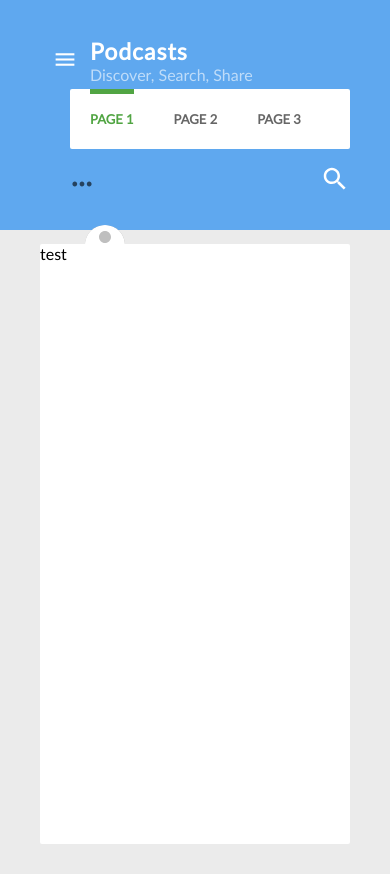
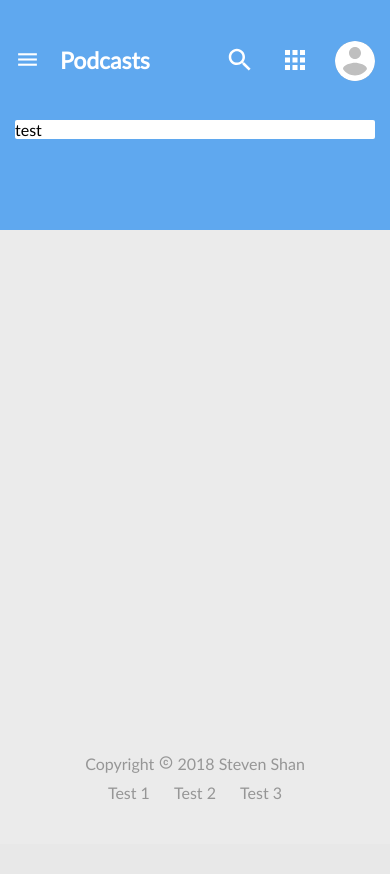
Before and after one commit to stevenshan/podcast-service, a Django app: template podcast/templates/template.html in a window 390 px wide. After the commit the page ends 799 px from the top, so only its background shows below. Run offline with Django 3.2, Linux system fonts and the light colour scheme; the template is opened without the code that fills it, so the values that code supplies are empty.

Commit message:
template done

```diff
--- a/podcast/templates/css/template.css
+++ b/podcast/templates/css/template.css
@@ -1,10 +1,19 @@
 /*
 Stylesheet for generic template page displaying search results
 or subscription lists
+
+Note: some styles are set to display: none here but made
+visible by the mobile stylesheet template.mobile.css
 */
 
+html,
 body {
     margin: 0px;
+    padding: 0px;
+    height: 100%;
+}
+
+body {
     font-family: 'Lato', sans-serif;
     background-color: #ebebeb;
 }
@@ -31,12 +40,27 @@
 * {
     box-sizing: border-box;
     outline: none;
+    /* remove background on mobile tap */
+    -webkit-tap-highlight-color: transparent;
 }
 
 input::placeholder {
     color: #ffffff;
     font-family: 'Lato', sans-serif;
     opacity: 1;
+}
+
+::-webkit-input-placeholder {
+    color: #ffffff;
+}
+::-moz-placeholder {
+    color: #ffffff;
+}
+:-ms-input-placeholder {
+    color: #ffffff;
+}
+:-moz-placeholder {
+    color: #ffffff;
 }
 
 ul {
@@ -69,6 +93,11 @@
     height: 230px;
     background: #5fa8ef;
     z-index: -1;
+}
+
+#wrapper {
+    min-height: 100%;
+    position: relative;
 }
 
 /*
@@ -106,7 +135,7 @@
     float: left;
     line-height: 60px;
     padding-right: 30px;
-    width: 250px;
+    width: 230px;
     font-size: 0px;
 }
 
@@ -117,13 +146,12 @@
     color: #ffffff;
     vertical-align: middle;
     line-height: initial;
-    letter-spacing: 1px;
 }
 
 header #titleSection #title span {
     font-size: 16px;
     font-weight: normal;
-    color: rgb(255, 255, 255, 0.6);
+    color: #c8d9f3;
     display: block;
     letter-spacing: initial;
 }
@@ -131,12 +159,12 @@
 /* Button to toggle sidebar on mobile */
 header #titleSection #menuSidebarToggle {
     color: #ffffff;
-    text-align: center;
+    text-align: left;
     line-height: 60px;
     height: 60px;
     font-size: 25px;
     top: 0px;
-    width: 50px;
+    width: 45px;
     float: left;
     cursor: pointer;
     display: none; /* mobile template makes visible */
@@ -159,7 +187,7 @@
     padding: 0px 20px 0px 60px;
     height: 100%;
     border-radius: 2px;
-    background: rgb(255, 255, 255, 0.3);
+    background: #a2c2f1;
     color: #ffffff;
     font-size: 15px;
 }
@@ -189,11 +217,11 @@
 
 header #searchBar.focused #searchInput {
     background: #ffffff;
-    color: rgb(0, 0, 0, 0.6);
+    color: #606060;
 }
 
 header #searchBar.focused #searchInput::placeholder {
-    color: rgb(0, 0, 0, 0.6);
+    color: #606060;
 }
 
 header #searchBar.focused #searchInput {
@@ -268,7 +296,7 @@
 header #settingsMenu #navMenu li a {
     font-size: 13px;
     font-weight: bolder;
-    color: rgb(0, 0, 0, 0.6);
+    color: #656565;
     text-transform: uppercase; /* make menu buttons uppercase */
     padding: 0px 20px;
     display: inline-block;
@@ -298,10 +326,11 @@
     height: 100%;
 }
 
+/* Triple ellipses button to expand menu */
 header #settingsMenu #navMenu #navMenuToggle div {
     font-size: 13px;
     font-weight: bolder;
-    color: rgb(0, 0, 0, 0.6);
+    color: #656565;
     text-transform: uppercase;
     padding: 0px 20px;
     display: inline-block;
@@ -330,6 +359,35 @@
     display: inline-block;
 }
 
+/* Button that toggles navMenu on mobile */
+header #settingsMenu #navMenuToggleView {
+    line-height: 60px;
+    cursor: pointer;
+    width: 60px;
+    height: 60px;
+    font-size: 30px;
+    text-align: center;
+    display: block;
+    float: left;
+    color: #ffffff;
+    margin-top: 1px; /* fix weird offset glitch */
+    display: none; /* made visible in mobile stylesheet */
+}
+
+/* Button that closes menu on mobile */
+header #settingsMenu #navMenuClose {
+    position: fixed;
+    top: 0px;
+    right: 0px;
+    width: 80px;
+    height: 80px;
+    line-height: 80px;
+    text-align: center;
+    font-size: 40px;
+    cursor: pointer;
+    display: none; /* made visible in mobile stylesheet */
+}
+
 /* User icon styling */
 
 header #settingsMenu #userMenu {
@@ -356,6 +414,7 @@
     position: relative;
     display: block;
     padding: 0px 40px 30px 270px;
+    padding-bottom: 150px; /* height of footer + 30 */
 }
 
 /*
@@ -377,8 +436,8 @@
 
 /* button to close sidebar */
 #sidebar #sidebarHead i {
-    background-color: rgb(0, 0, 0, 0.4);
-    color: #b2d6f4;
+    background-color: #759494;
+    color: #caf6f6;
     width: 40px;
     height: 40px;
     line-height: 40px;
@@ -415,7 +474,7 @@
     background-repeat: no-repeat;
     background-position: center;
     background-size: 50%;
-    background-color: rgb(255, 255, 255, 0.2);
+    background-color: #93b8ee;
     border-radius: 50%;
     cursor: pointer;
 }
@@ -433,7 +492,7 @@
 /* Icon hover action */
 
 #main #sidebar #topSidebar div:hover {
-    background-color: rgb(255, 255, 255, 1);
+    background-color: #ffffff;
 }
 
 #main #sidebar #topSidebar #dashboardLink:hover {
@@ -470,13 +529,41 @@
 }
 
 /*
--------------------------------------------
-Content - main area in center of screen
--------------------------------------------
+===========================================
+Content - the actually important stuff
+===========================================
 */
 
 #content {
     background: white;
-    min-height: 600px;
     border-radius: 2px;
 }
+
+/*
+===========================================
+Footer
+===========================================
+*/
+
+footer {
+   position: absolute;
+   bottom: 0;
+   width: 100%;
+   height: 120px; /* Height of the footer */
+   text-align: center;
+   color: #969696;
+   font-size: 16px;
+}
+
+footer > span {
+    display: block;
+    margin-top: 30px;
+}
+
+footer > div {
+    margin-top: 10px;
+}
+
+footer > div > a {
+    margin: 0px 10px;
+}
--- a/podcast/templates/css/template.mobile.css
+++ b/podcast/templates/css/template.mobile.css
@@ -5,8 +5,10 @@
 Responsive design activates in stages:
     1.) Widest - normal desktop screen width
     2.) Hide left sidebar menu and minimize search bar
-    4.) Minimize top menu
-    5.) Decreasing horizontal padding from 40px to 15px
+    4.) Minimize top menu and decrease side padding
+
+Note: some elements that are only shown in mobile are styled
+in template.css and only made visible here
 */
 
 /* Level 2 - hide sidebar */
@@ -21,6 +23,18 @@
     /*
     Title Section
     */
+
+    /* Hide title when menu expanded */
+    body.hideTitle header #titleSection #title {
+        display: none;
+    }
+    body.hideTitle header #titleSection {
+        width: 60px;
+    }
+
+    header #titleSection {
+        width: 250px;
+    }
 
     /* show sidebar toggle */
     header #titleSection #menuSidebarToggle {
@@ -40,7 +54,9 @@
     }
 
     /*
+    -------------------------------------------
     Sidebar
+    -------------------------------------------
     */
 
     /* whitish layer above screen when menu pops up */
@@ -77,6 +93,7 @@
         height: 85px;
         width: 100%;
         background-image: url("../imgs/mountains.jpeg");
+        background-color: #caf6f6;
         background-repeat: no-repeat;
         background-position: bottom center;
         background-size: cover;
@@ -112,10 +129,131 @@
         padding-left: 40px;
     }
 
+}
+
+/* Make title less wide */
+@media only screen and (max-width: 800px) {
+    header #titleSection {
+        width: 190px;
+    }
+
+    /* Hide subscript below title */
+    header #titleSection #title span {
+        display: none;
+    }
+}
+
+/* Level 3 - minimize top menu */
+@media only screen and (max-width: 750px) {
+
+    /*
+    ===========================================
+    Header
+    ===========================================
+    */
+
+    header {
+        padding: 30px 15px;
+    }
+
+    /* make sure title isn't hidden */
+    body.hideTitle header #titleSection #title {
+        display: inline-block;
+    }
+    body.hideTitle header #titleSection {
+        width: 190px;
+    }
+
+    /*
+    Settings Menu - hide menu
+    */
+
+    header #settingsMenu {
+        padding-left: 10px;
+    }
+
+    header #settingsMenu #navMenuToggleView {
+        display: block;
+    }
+
+    /*
+    User Settings Menu
+    */
+
+    header #settingsMenu #userMenu {
+        margin-left: 10px;
+    }
+
+    /*
+    Search Bar
+    */
+    header #searchBar {
+        left: 15px !important;
+        right: 15px !important;
+    }
 
     /*
     -------------------------------------------
-    Content - main area in center of screen
+    Navigation Menu
     -------------------------------------------
     */
+
+    /* hide navigation menu by default */
+    header #settingsMenu #navMenu {
+        display: none;
+    }
+
+    header #settingsMenu #navMenu #navMenuToggle {
+        display: none !important;
+    }
+
+    /*
+    Show navigation menu
+    */
+
+    #settingsMenu.maximized  #navMenu {
+        display: table;
+        position: fixed;
+        top: 0px;
+        left: 0px;
+        width: 100%;
+        height: 100%;
+        z-index: 1000;
+    }
+
+    #settingsMenu.maximized #navMenu li {
+        position: relative !important;
+        display: table-row !important;
+        height: auto !important;
+        text-align: center;
+    }
+
+    #settingsMenu.maximized #navMenu li a {
+        display: table-cell;
+        height: auto !important;
+        vertical-align: middle;
+        font-size: 25px;
+    }
+
+    #settingsMenu.maximized #navMenu li a:before {
+        display: none !important;
+    }
+
+    /* make button to close menu visible */
+    header #settingsMenu.maximized #navMenuClose {
+        display: block;
+        z-index: 1001;
+    }
+
+    /*
+    ===========================================
+    Main - everything below the header
+    ===========================================
+    */
+
+    #main {
+        padding-left: 15px;
+        padding-right: 15px;
+    }
+
 }
--- a/podcast/templates/template.html
+++ b/podcast/templates/template.html
@@ -4,12 +4,12 @@
     <meta charset="utf-8">
     <meta name="description" content="Podcast discovery and subscription manager">
     <meta name="keywords" content="podcast search discover">
-    <meta name="viewport" content="width=device-width, initial-scale=1.0">
+    <meta name="viewport" content="width=device-width, initial-scale=1.0, maximum-scale=1.0, user-scalable=0"/>
 
     <title>Podcasts</title>
 
     <!-- Fonts -->
-    <!-- https://fonts.googleapis.com/css?family=Lato -->
+    <!-- <link href="https://fonts.googleapis.com/css?family=Lato" rel="stylesheet"> -->
     <link href="css/fonts/lato.css" rel="stylesheet">
     <link href="css/fonts/material-fonts.css" rel="stylesheet">
 
@@ -26,6 +26,8 @@
     <!-- whitish layer above screen for menu -->
     <div id="bgOverlay"></div>
 
+    <!-- wrapper to make footer stick to bottom -->
+    <div id="wrapper">
       <!-- Header section with title, search bar, and page navigation -->
       <header>
         <!-- Title section showing website name (left) -->
@@ -40,6 +42,10 @@
 
         <!-- Section with user profile button and page navigation menu -->
         <div id="settingsMenu">
+
+          <!-- Button to close menu on mobile device -->
+          <i id="navMenuClose" title="Close Menu" class="material-icons">close</i>
+
           <!-- Contracts to show first 3 links by default -->
           <ul id="navMenu">
             <li class="active">
@@ -59,10 +65,13 @@
             </li>
 
             <!-- Button to expand navigation menu to show past first 3 links -->
-          <div title="Expand Menu" id="navMenuToggle" title="Expand Menu">
+            <div id="navMenuToggle" title="Expand Menu">
               <div>&nbsp;</div>
             </div>
           </ul>
+
+          <!-- Button to show settings menu on mobile devices -->
+          <div id="navMenuToggleView" class="material-icons">apps</div>
 
           <!-- User profile menu button -->
           <div id="userMenu">
@@ -110,5 +119,18 @@
           test
         </section>
       </section>
+
+      <!-- Footer sticks to bottom of page -->
+      <footer>
+        <span>
+          Copyright <i class="material-icons">copyright</i> 2018 Steven Shan
+        </span>
+        <div>
+          <a>Test 1</a>
+          <a>Test 2</a>
+          <a>Test 3</a>
+        </div>
+      </footer>
+    </div>
   </body>
 </html>
```
Also changed, not shown: podcast/templates/js/template.js (+25 -3 lines). Lines whose indentation alone changed are shown as unchanged.
